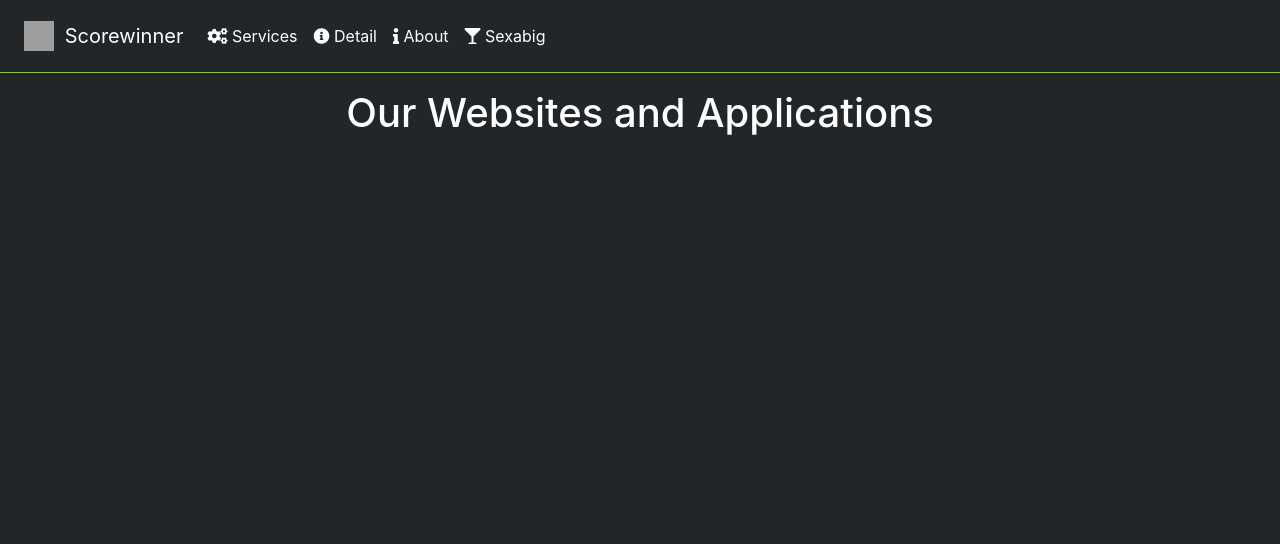
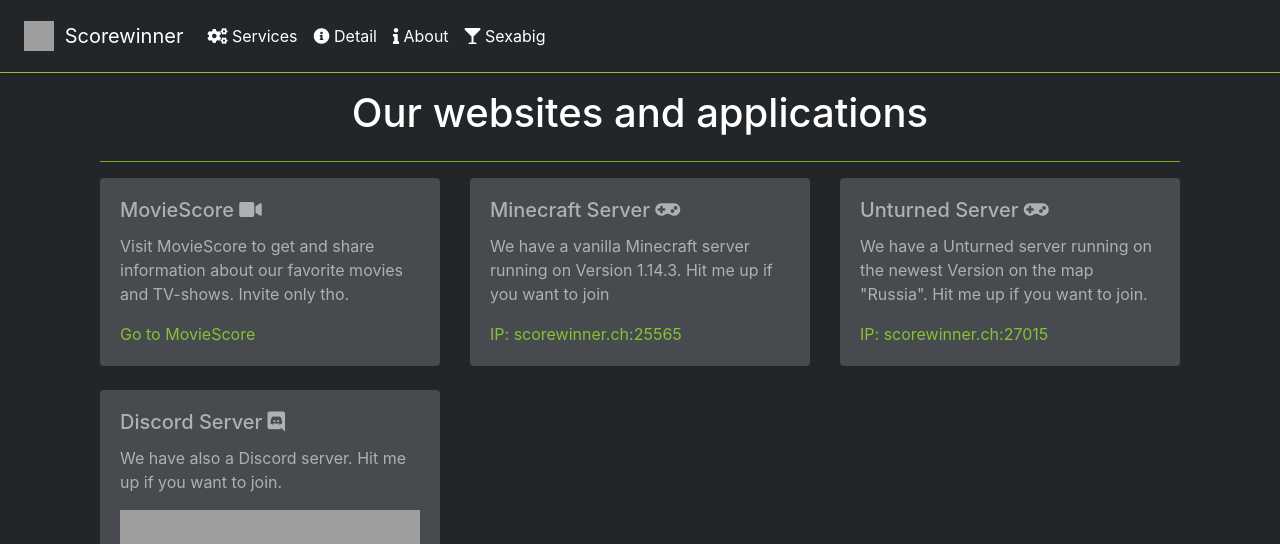
Before and after one commit to score-server/scorevue, a Vue app: page /services in a window 1280 px wide. Shown: the top 544 px of the page. Built offline with nearby package versions, Linux system fonts and the light colour scheme; grey boxes are pictures that could not be loaded.

Commit message:
added info cards to services

```diff
--- a/src/App.vue
+++ b/src/App.vue
@@ -1,8 +1,9 @@
 <template>
   <div id="app">
   <Navigation></Navigation>
-
-  <router-view></router-view>
+  <div class="container">
+    <router-view></router-view>
+  </div>
   <Footer></Footer>
   </div>
 </template>
--- a/src/assets/scss/styles.scss
+++ b/src/assets/scss/styles.scss
@@ -31,6 +31,9 @@
     background-color: $cardBackgroundColor;
     border: none;
 }
+.container .discord {
+    min-height: 500px;
+}
 
 /* Button Styling */
 .btn-primary {
--- a/src/pages/Services.vue
+++ b/src/pages/Services.vue
@@ -1,5 +1,46 @@
 <template>
-    <div class="col-md-12 d-flex justify-content-center">
-        <h1>Our Websites and Applications</h1>
+    <div class="col-md-12 mb-5">
+        <div class="d-flex justify-content-center">
+            <h1>Our websites and applications</h1>
+        </div>
+        <hr>
+        <div class="row">
+            <div class="col-md-4 col-12 mb-4">
+                <div class="card">
+                    <div class="card-body">
+                        <h5 class="card-title">MovieScore <i class="fas fa-video"></i></h5>
+                        <p class="card-text">Visit MovieScore to get and share information about our favorite movies and TV-shows. Invite only tho.</p>
+                        <a href="https://movie.scorewinner.ch">Go to MovieScore</a>
+                    </div>
+                </div>
+            </div>
+            <div class="col-md-4 col-12 mb-4">
+                <div class="card">
+                    <div class="card-body">
+                        <h5 class="card-title">Minecraft Server <i class="fas fa-gamepad"></i></h5>
+                        <p class="card-text">We have a vanilla Minecraft server running on Version 1.14.3. Hit me up if you want to join</p>
+                        <a href="#">IP: scorewinner.ch:25565</a>
+                    </div>
+                </div>
+            </div>
+            <div class="col-md-4 col-12 mb-4">
+                <div class="card">
+                    <div class="card-body">
+                        <h5 class="card-title">Unturned Server <i class="fas fa-gamepad"></i></h5>
+                        <p class="card-text">We have a Unturned server running on the newest Version on the map "Russia". Hit me up if you want to join.</p>
+                        <a href="#">IP: scorewinner.ch:27015</a>
+                    </div>
+                </div>
+            </div>
+            <div class="col-md-4 col-12 mb-4 discord">
+                <div class="card">
+                    <div class="card-body">
+                        <h5 class="card-title">Discord Server <i class="fab fa-discord"></i></h5>
+                        <p class="card-text">We have also a Discord server. Hit me up if you want to join.</p>
+                        <iframe src="https://discordapp.com/widget?id=355686076003778561&amp;theme=dark" class="discord" allowtransparency="true" frameborder="0"></iframe>
+                    </div>
+                </div>
+            </div>
+        </div>
     </div>
 </template>
```
